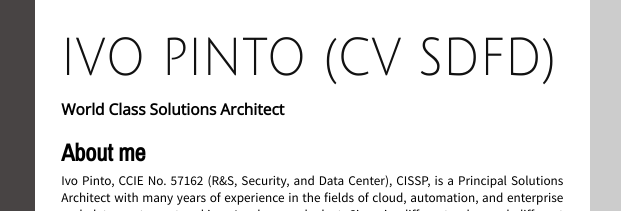
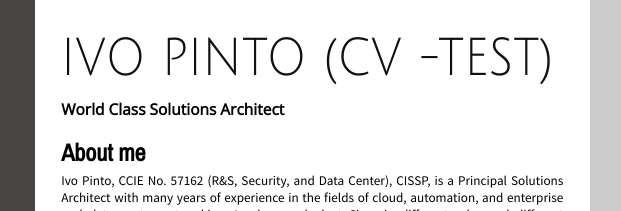
Before and after one commit to quyenfromuk/aws-cloud-projects-chapt-6, a plain HTML site: page ch2-files/index.html in a window 1280 px wide. Shown: the top 211 px of the page, 447-1068 px from the left. Drawn offline with nearby package versions, Linux system fonts and the light colour scheme.

Commit message:
html content

```diff
--- a/ch2-files/index.html
+++ b/ch2-files/index.html
@@ -149,7 +149,7 @@
       <div class="rightPanel">
         <div>
           <h1>
-            Ivo Pinto (CV sdfd)
+            Ivo Pinto (CV -test)
           </h1>
           <div class="smallText">
             <h3>
```
